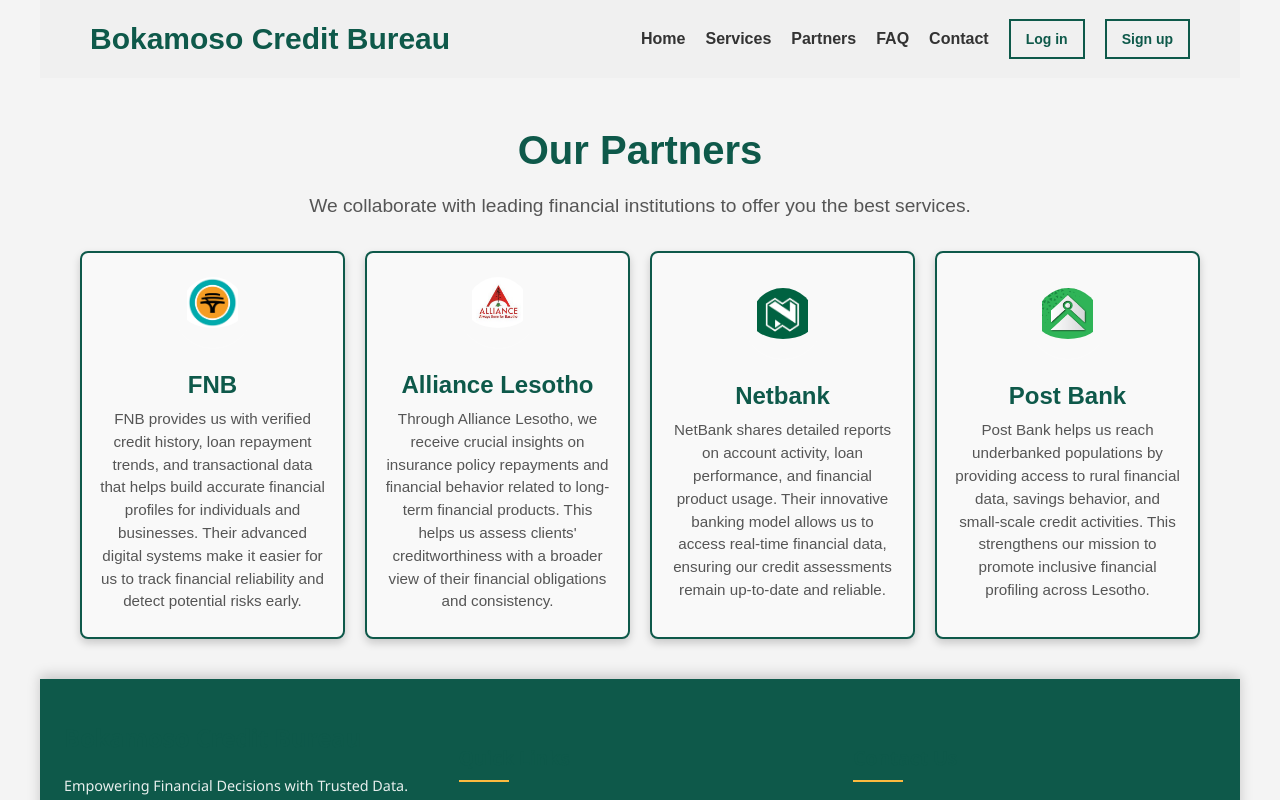
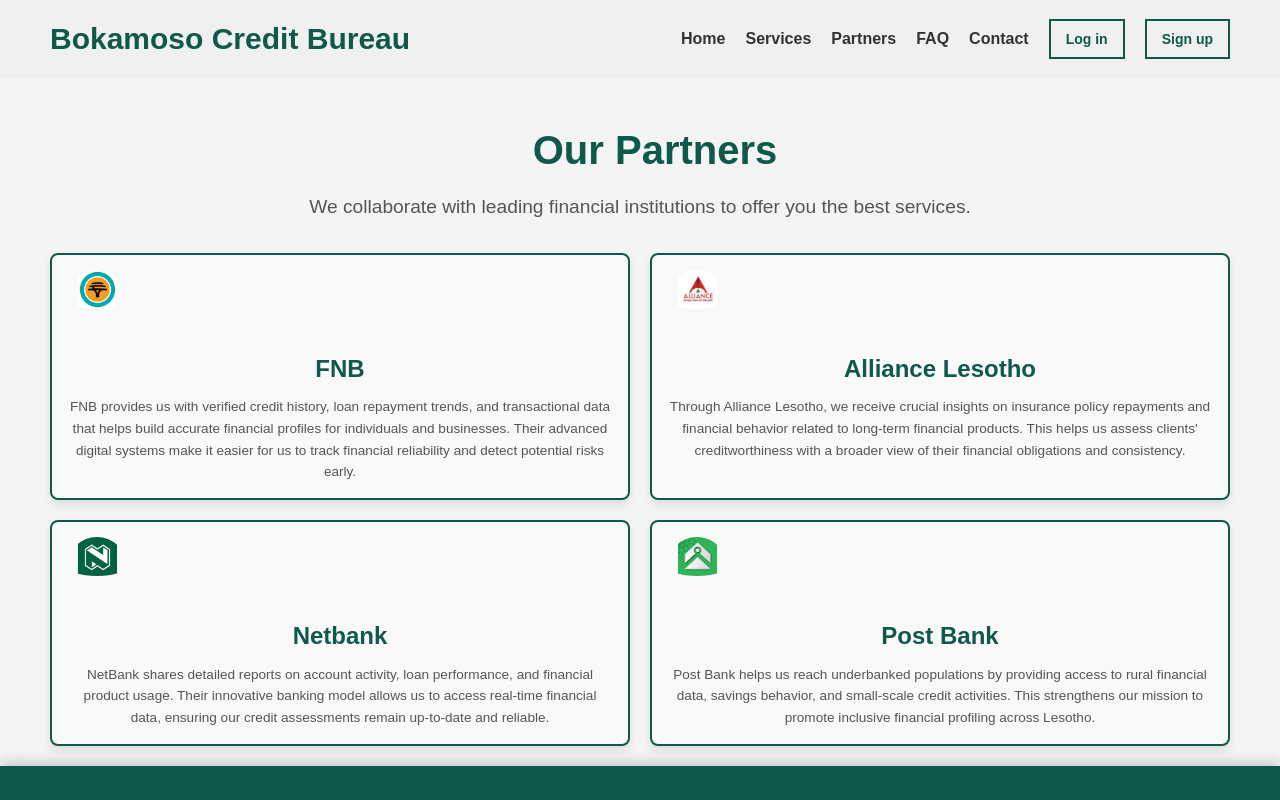
Before and after one commit to Mamosa394/frontend-credit, a React (Vite) app in the folder Credit-Bureau/: page /partners in a window 1280 px wide. Built offline with nearby package versions, Linux system fonts and the light colour scheme.

Commit message:
partners

```diff
--- a/Credit-Bureau/src/styles/partners.css
+++ b/Credit-Bureau/src/styles/partners.css
@@ -9,87 +9,64 @@
 }
 
 .partners-wrapper {
-  padding: 1.25rem;
+  padding: clamp(15px, 2vw, 20px);
   text-align: center;
-  margin: 1.25rem auto;
-  max-width: 1200px;
-  width: calc(100% - 2.5rem);
+  margin: clamp(15px, 2vw, 20px) clamp(15px, 3vw, 30px) 0;
 }
 
 .partners-header h1 {
-  font-size: clamp(1.75rem, 5vw, 2.5rem);
+  font-size: clamp(1.8rem, 5vw, 2.5rem);
   color: var(--primary-color);
-  margin-bottom: 0.625rem;
+  margin-bottom: clamp(8px, 1vw, 10px);
+  margin-left: clamp(15px, 3vw, 30px);
 }
 
 .partners-header p {
-  font-size: clamp(1rem, 2.5vw, 1.2rem);
+  font-size: clamp(1rem, 3vw, 1.2rem);
   color: #555;
-  margin-bottom: 1.875rem;
-  line-height: 1.5;
+  margin-bottom: clamp(20px, 3vw, 30px);
 }
 
 .partners-list {
   display: grid;
-  grid-template-columns: repeat(auto-fit, minmax(250px, 1fr));
-  gap: 1.25rem;
-  margin-top: 1.875rem;
+  grid-template-columns: repeat(2, 1fr);
+  gap: clamp(15px, 2vw, 20px);
+  margin-top: clamp(20px, 3vw, 30px);
 }
 
 .partner-card {
   border: 2px solid var(--primary-color);
-  padding: 1rem;
-  border-radius: 0.5rem;
+  padding: clamp(12px, 2vw, 15px);
+  border-radius: 8px;
   background-color: #f9f9f9;
-  box-shadow: 0 4px 8px var(--shadow-color);
-  transition: transform 0.3s ease, box-shadow 0.3s ease;
-  display: flex;
-  flex-direction: column;
-  align-items: center;
-  justify-content: center;
+  box-shadow: 0 4px 8px rgba(0, 0, 0, 0.1);
+  transition: transform 0.3s ease;
 }
 
 .partner-card:hover {
-  transform: scale(1.03);
-  box-shadow: 0 6px 12px var(--hover-color);
+  transform: scale(1.05);
 }
 
 .partner-logo {
-  width: clamp(50px, 15vw, 80px);
-  height: clamp(50px, 15vw, 80px);
+  width: clamp(45px, 8vw, 60px);
+  height: clamp(45px, 8vw, 60px);
   object-fit: contain;
-  margin-bottom: 1rem;
+  margin-bottom: clamp(12px, 2vw, 15px);
   border-radius: 50%;
-  padding: 0.5rem;
 }
 
 .partner-card h3 {
   font-size: clamp(1.2rem, 3vw, 1.5rem);
   color: var(--primary-color);
-  margin-bottom: 0.5rem;
-  line-height: 1.3;
+  margin-bottom: clamp(6px, 1vw, 8px);
 }
 
 .partner-card p {
-  font-size: clamp(0.8rem, 2vw, 0.95rem);
+  font-size: clamp(0.75rem, 2vw, 0.85rem);
   color: #555;
-  line-height: 1.5;
-  margin-bottom: 0.5rem;
 }
 
-/* Responsive Adjustments */
-@media (max-width: 768px) {
-  .partners-wrapper {
-    padding: 1rem;
-    width: calc(100% - 2rem);
-  }
-
-  .partners-list {
-    grid-template-columns: repeat(auto-fit, minmax(200px, 1fr));
-    gap: 1rem;
-  }
-}
-
+/* Responsive adjustments for very small screens */
 @media (max-width: 480px) {
   .partners-list {
     grid-template-columns: 1fr;
@@ -97,8 +74,4 @@
     margin-left: auto;
     margin-right: auto;
   }
-
-  .partner-card {
-    padding: 1.5rem;
-  }
 }
```
